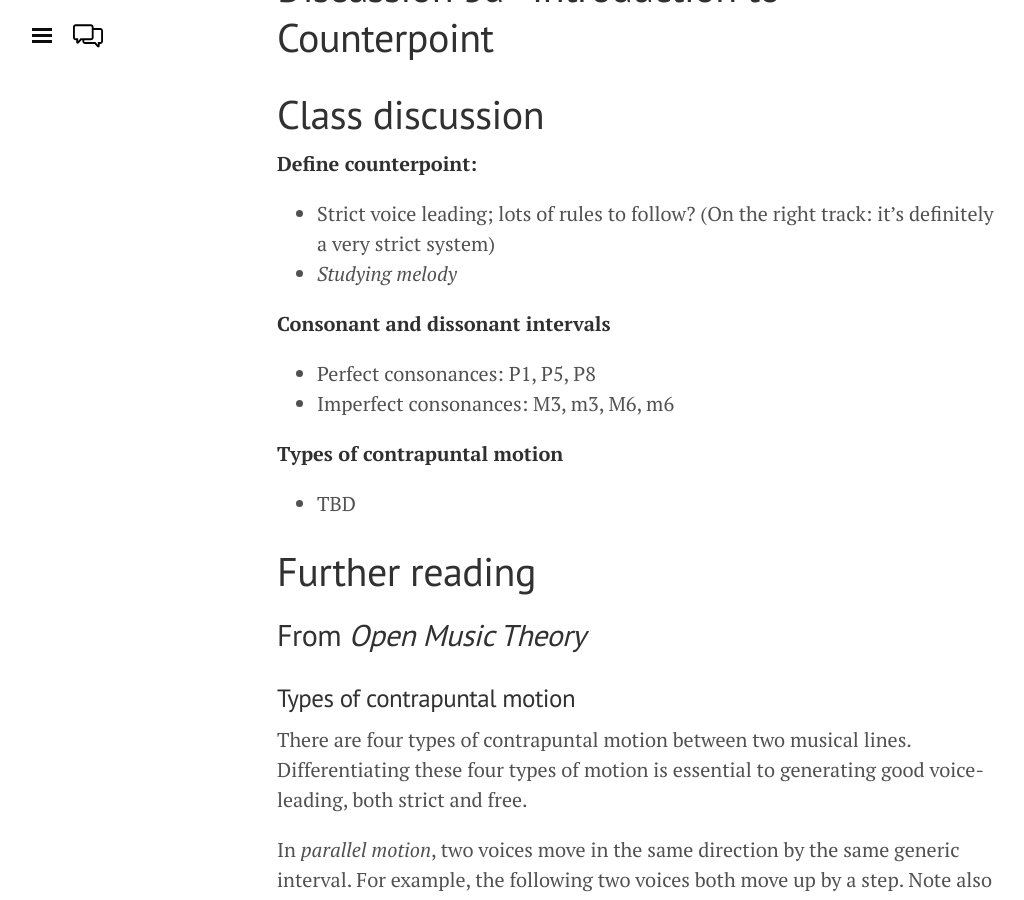
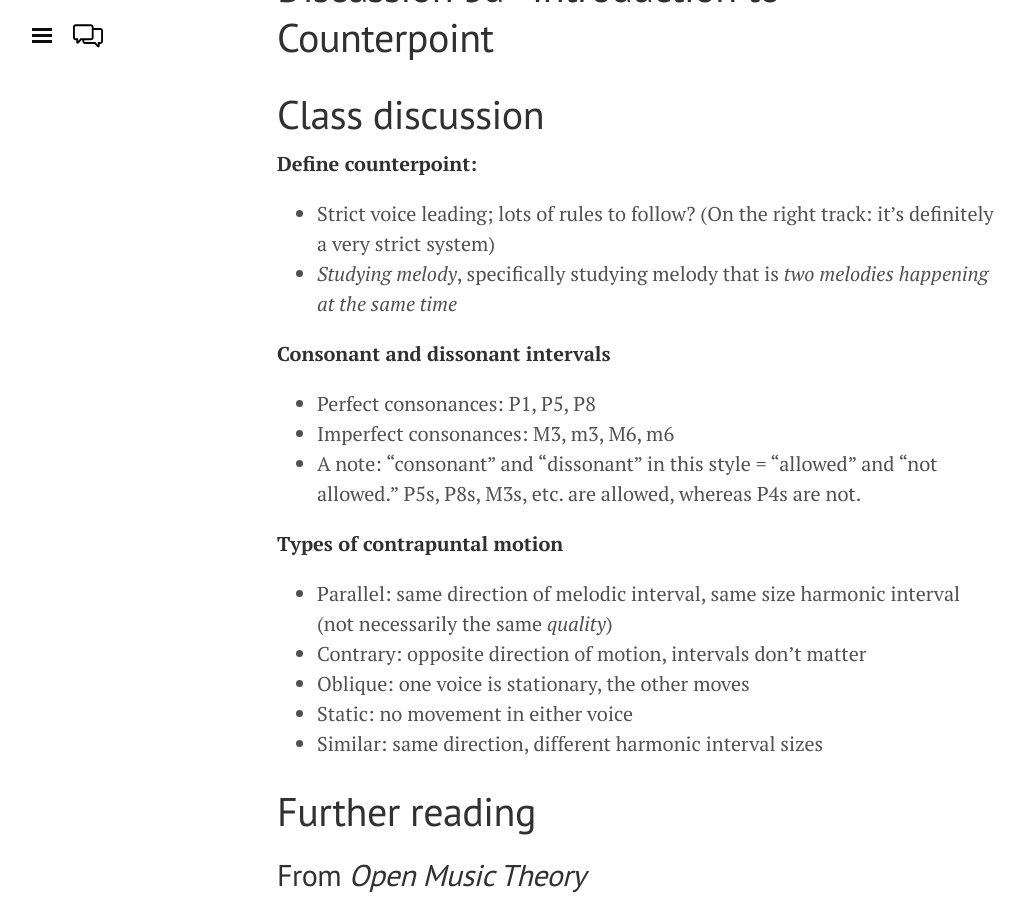
Before and after one commit to intmus/inttheory19-20, a Jekyll site: the page built from _05-counterpoint-embell-shapes/a2-introcounterpoint.md, in a window 1280 px wide and 900 px high, scrolled down 210 px. Shown: the whole window, without its empty margins (3-1027 px from the left). Built offline with Jekyll 4.4.1, drawn with Linux system fonts in a browser that asks for light colours.

Commit message:
Added discussion

```diff
--- a/_05-counterpoint-embell-shapes/a2-introcounterpoint.md
+++ b/_05-counterpoint-embell-shapes/a2-introcounterpoint.md
@@ -7,14 +7,19 @@ title: Discussion 5a - Introduction to Counterpoint
 
 **Define counterpoint:**
 - Strict voice leading; lots of rules to follow? (On the right track: it's definitely a very strict system)
-- *Studying melody*
+- *Studying melody*, specifically studying melody that is *two melodies happening at the same time*
 
 **Consonant and dissonant intervals**
 - Perfect consonances: P1, P5, P8
 - Imperfect consonances: M3, m3, M6, m6
+- A note: "consonant" and "dissonant" in this style = "allowed" and "not allowed." P5s, P8s, M3s, etc. are allowed, whereas P4s are not.
 
 **Types of contrapuntal motion**
-- TBD
+- Parallel: same direction of melodic interval, same size harmonic interval (not necessarily the same *quality*)
+- Contrary: opposite direction of motion, intervals don't matter
+- Oblique: one voice is stationary, the other moves
+- Static: no movement in either voice
+- Similar: same direction, different harmonic interval sizes
 
 # Further reading
 
```
